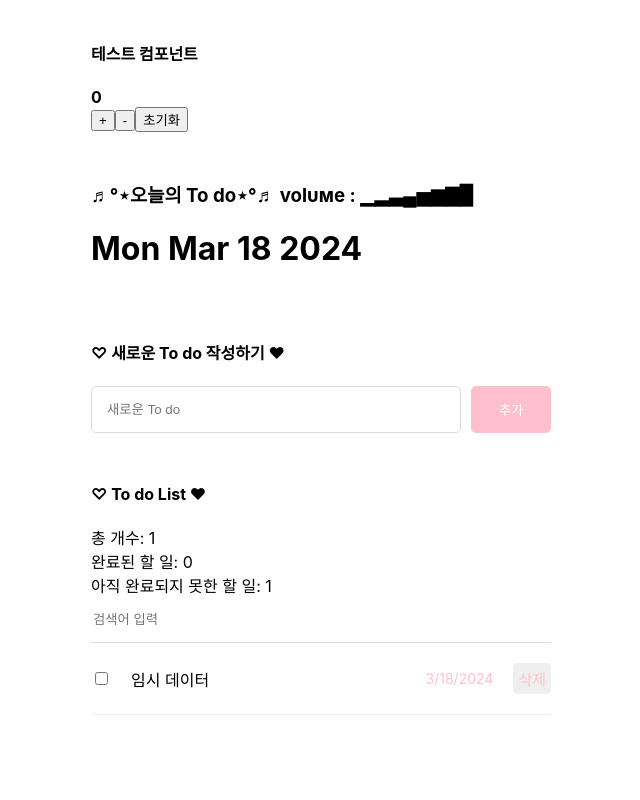
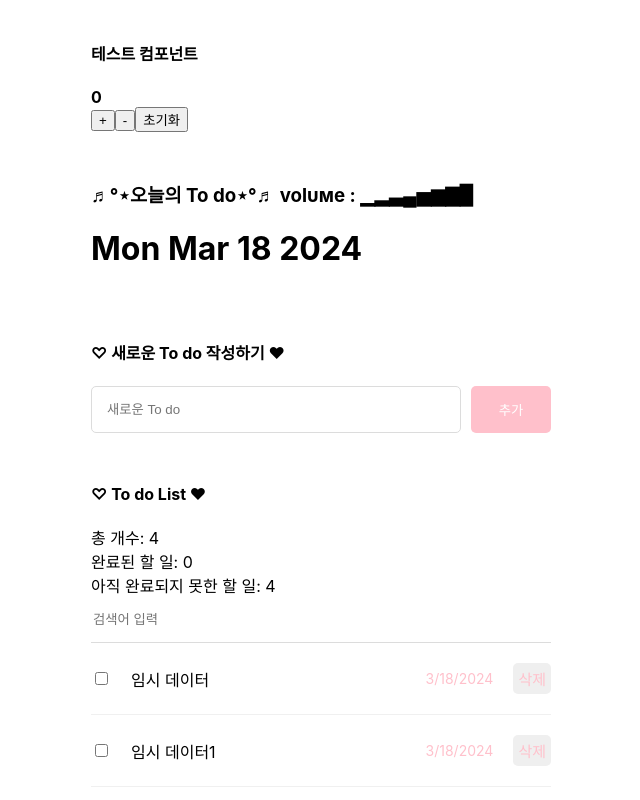
Before and after one commit to example-ring/React, a React (Create React App) app: page / in a window 1280 px wide. Shown: the top 800 px of the page, without its empty margins (319-959 px from the left). Built offline with nearby package versions, Linux system fonts and the light colour scheme.

Commit message:
최적화(React.memo, useMemo, useCallback)

```diff
--- a/src/App.js
+++ b/src/App.js
@@ -1,6 +1,6 @@
 import './App.css';
 import TestComp from './TodoProject/TestComp';
-import {useReducer, useRef} from "react";
+import { useCallback, useReducer, useRef } from "react";
 import Header from "./TodoProject/Header";
 import TodoEditor from "./TodoProject/TodoEditor";
 import TodoList from './TodoProject/TodoList';
@@ -42,7 +42,27 @@ function reducer(state, action) {
 			isDone: false,
 			content: "임시 데이터",
 			createdDate: new Date().getTime(),
-		}
+
+		},
+		{
+			id: 1,
+			isDone: false,
+			content: "임시 데이터1",
+			createdDate: new Date().getTime(),
+		},
+		{
+			id: 2,
+			isDone: false,
+			content: "임시 데이터2",
+			createdDate: new Date().getTime(),
+		},
+		{
+			id: 3,
+			isDone: false,
+			content: "임시 데이터3",
+			createdDate: new Date().getTime(),
+		},
+
 	];
 
 
@@ -53,7 +73,7 @@ function App () {
 	const [todo, dispatch] = useReducer(reducer, mockTodo);
 	const idRef = useRef(3);
 
-	const onCreate = (content) => {
+	const onCreate = useCallback((content) => {
 
 		dispatch({
 			type: "CREATE",
@@ -61,30 +81,30 @@ function App () {
 				id: idRef.current,
 				content,
 				isDone: false,
-				createDate: new Date().getTime(),
+				createdDate: new Date().getTime(),
 
 			},
 		});
 		idRef.current += 1;
 
-	};
+	},[]);
 
-const onUpdate = (targetId) => {
+const onUpdate = useCallback((targetId) => {
 
 	dispatch ({
 		type: "UPDATE",
 		targetId,
 	});
 
-};
+},[]);
 
-const onDelete = (targetId) => {
+const onDelete = useCallback((targetId) => {
 	dispatch({
 		type: "DELETE",
 		targetId,
 	});
 
-};
+},[]);
 
 
 	return (
--- a/src/TodoProject/Header.jsx
+++ b/src/TodoProject/Header.jsx
@@ -1,6 +1,7 @@
 import React from "react";
 
 const Header = () => {
+  console.log("Header 업데이트"); //Header 컴포넌트 호출, 리렌더될 때마다 콘솔에 출력
   return (
     <div className="Header">
       <h3>♬°⋆오늘의 To do⋆°♬ volυмe : ▁▂▃▄▅▆▇▉</h3>
@@ -9,4 +10,4 @@ const Header = () => {
   );
 };
 
-export default Header;
+export default React.memo(Header);
--- a/src/TodoProject/TodoItem.jsx
+++ b/src/TodoProject/TodoItem.jsx
@@ -1,8 +1,10 @@
-// import {useRef, useState} from "react";
+import React from "react";
 
 import "./TodoItem.css";
 
 const TodoItem = ( {id, content, isDone, createdDate,  onUpdate, onDelete } ) => {
+
+console.log(`${id} TodoItem 업데이트`);
 
 const onChangeCheckbox = () => {
 	onUpdate(id)
@@ -32,4 +34,4 @@ return (
 );
 };
 
-export default TodoItem;
+export default React.memo(TodoItem);
--- a/src/TodoProject/TodoList.jsx
+++ b/src/TodoProject/TodoList.jsx
@@ -1,6 +1,6 @@
 import "./TodoList.css"
 import TodoItem from "./TodoItem";
-import { useState } from "react";
+import { useMemo, useState } from "react";
 
 const TodoList = ({todo, onUpdate, onDelete }) => {
 
@@ -15,7 +15,7 @@ const getSearchResult = () => {
 	: todo.filter((it) => it.content.toLowerCase().includes(search.toLowerCase()));
 }
 
-const analyzeTodo = () => {
+const analyzeTodo = useMemo(() => {
 
 	const totalCount = todo.length;
 	const doneCount = todo.filter((it) => it.isDone).length;
@@ -28,9 +28,9 @@ const analyzeTodo = () => {
 	};
 
 
-}
+}, [todo]);
 
-const { totalCount, doneCount, notDoneCount } = analyzeTodo();
+const { totalCount, doneCount, notDoneCount } = analyzeTodo;
 
 return (
 	<div className="TodoList">
```
